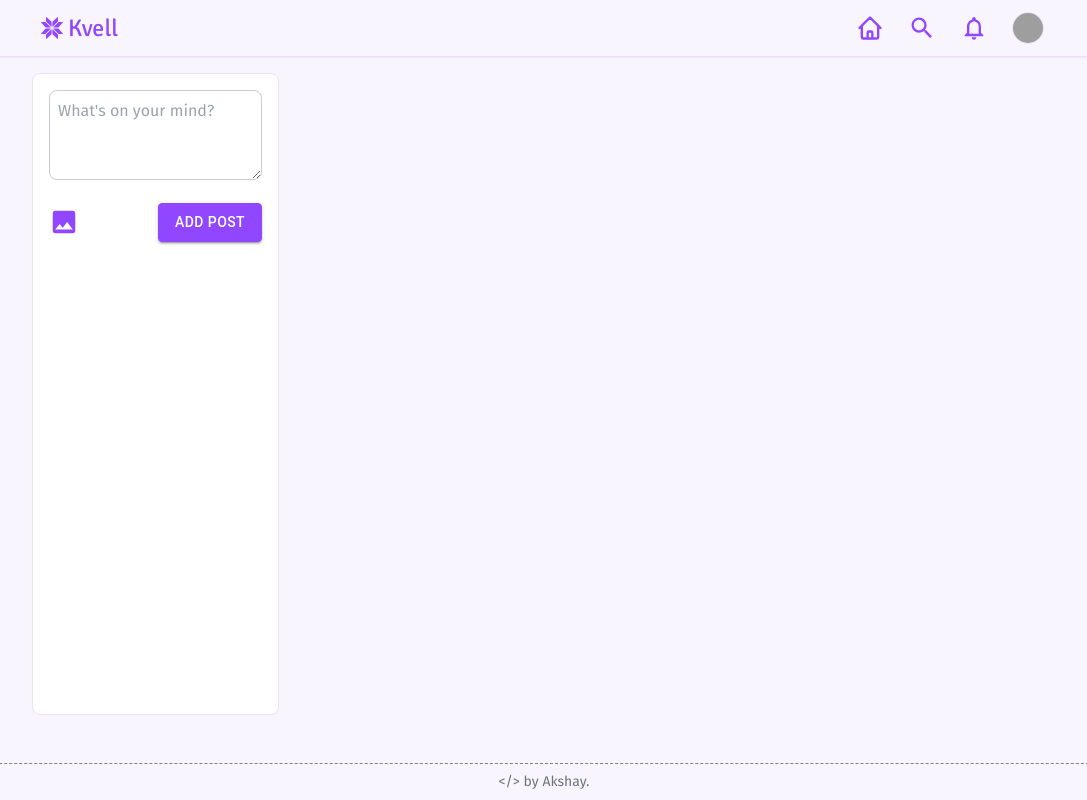
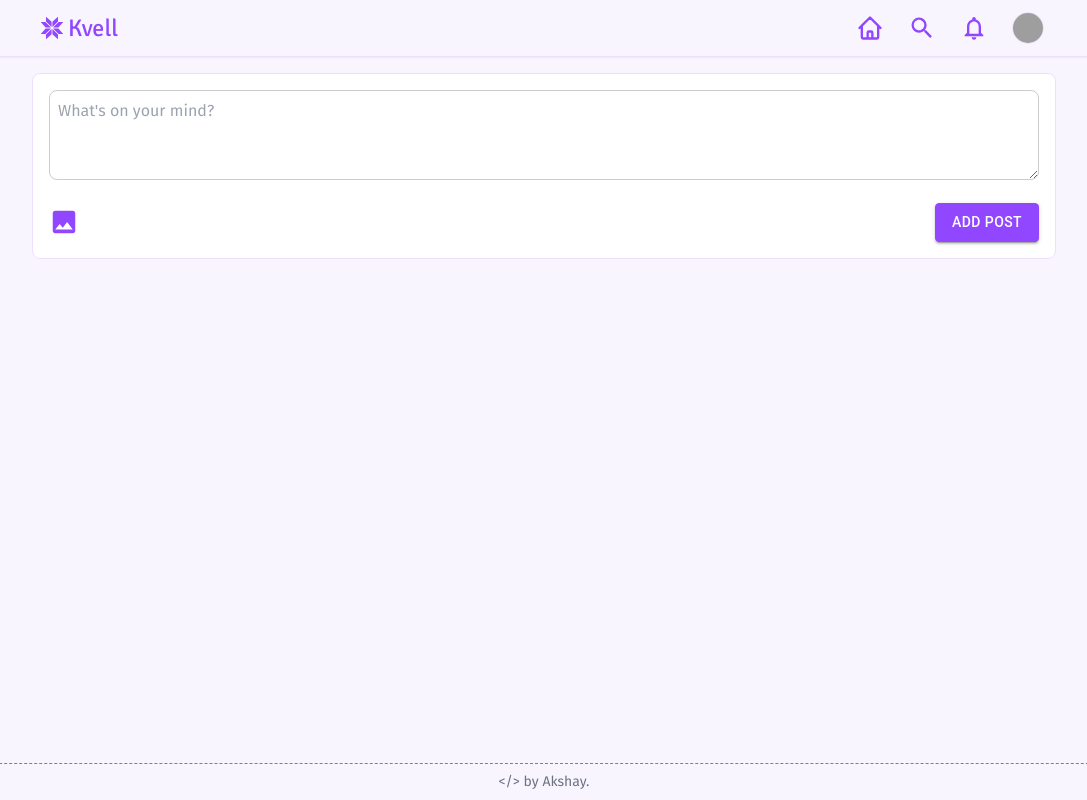
Before and after one commit to akshay-rajput/kvell-app, a React (Vite) app: page /addpost in a window 1280 px wide. Shown: the whole page, without its empty margins (96-1183 px from the left). Built offline with nearby package versions, Linux system fonts and the light colour scheme; no server answers; sample sign-in values are in the browser's storage; grey boxes are pictures that could not be loaded.

Commit message:
style - addpost - make it fit content

```diff
--- a/src/features/posts/AddPost.jsx
+++ b/src/features/posts/AddPost.jsx
@@ -15,6 +15,7 @@ const AddPostDiv = styled.div`
     background: var(--card-bg);
     display:flex;
     flex-direction: column;
+    height: fit-content;
     padding: 1rem;
     textarea{
         width: 100%;
@@ -104,7 +105,7 @@ export default function AddPost() {
     }
 
     return (
-        <AddPostDiv className="mb-8">
+        <AddPostDiv className="mb-8 w-full">
             <form onSubmit={createNewPost}>
                 <textarea name="postContent" onChange={handleInputChange} value={postState.postContent} id="post_content" placeholder="What's on your mind?" rows="3" required></textarea>
                 {/* <input type="text" className="post-hash-tags" name="postHashtags" placeholder="Add hashtags (separated by commas)"  className="w-full"/> */}
```
